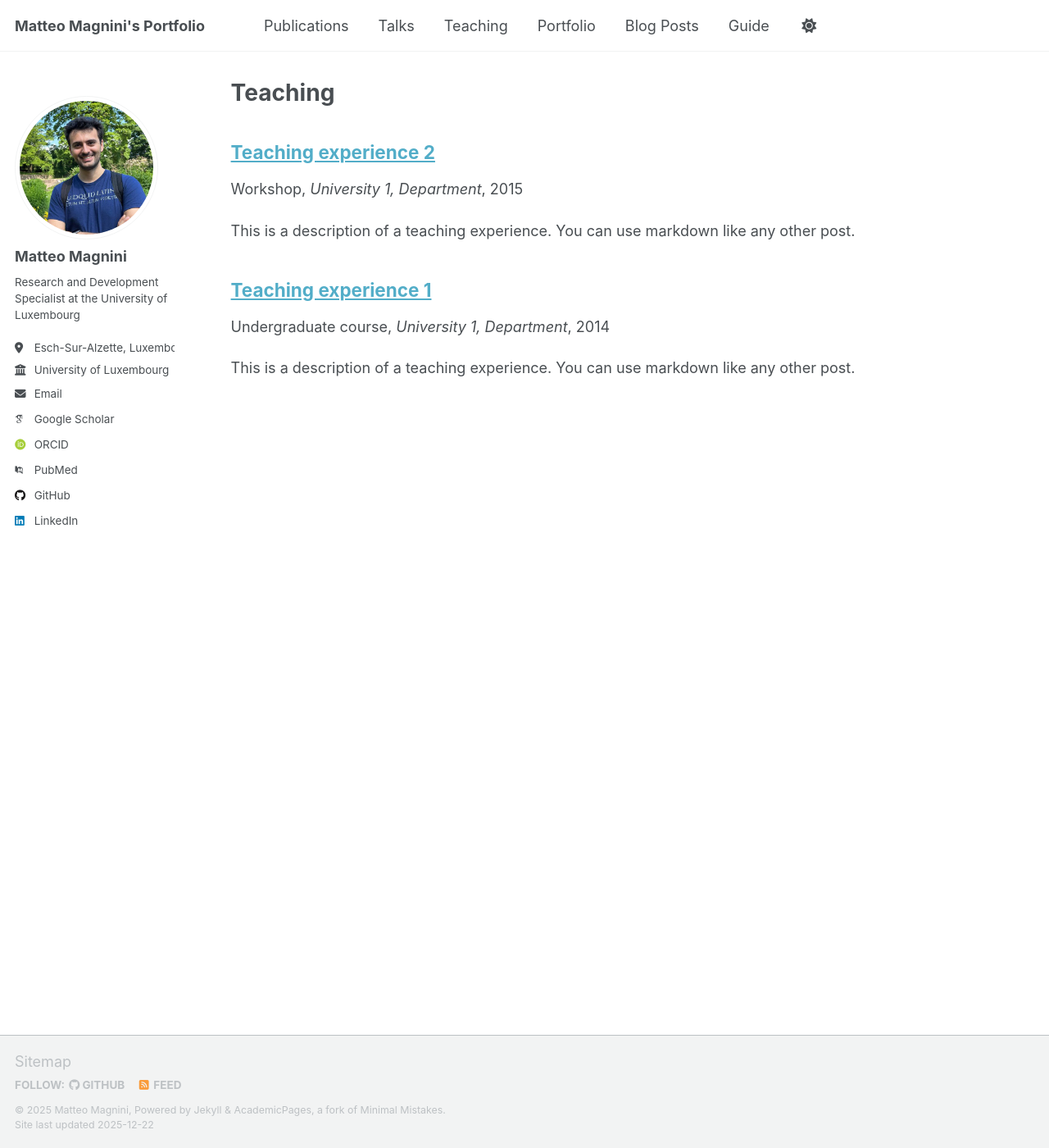
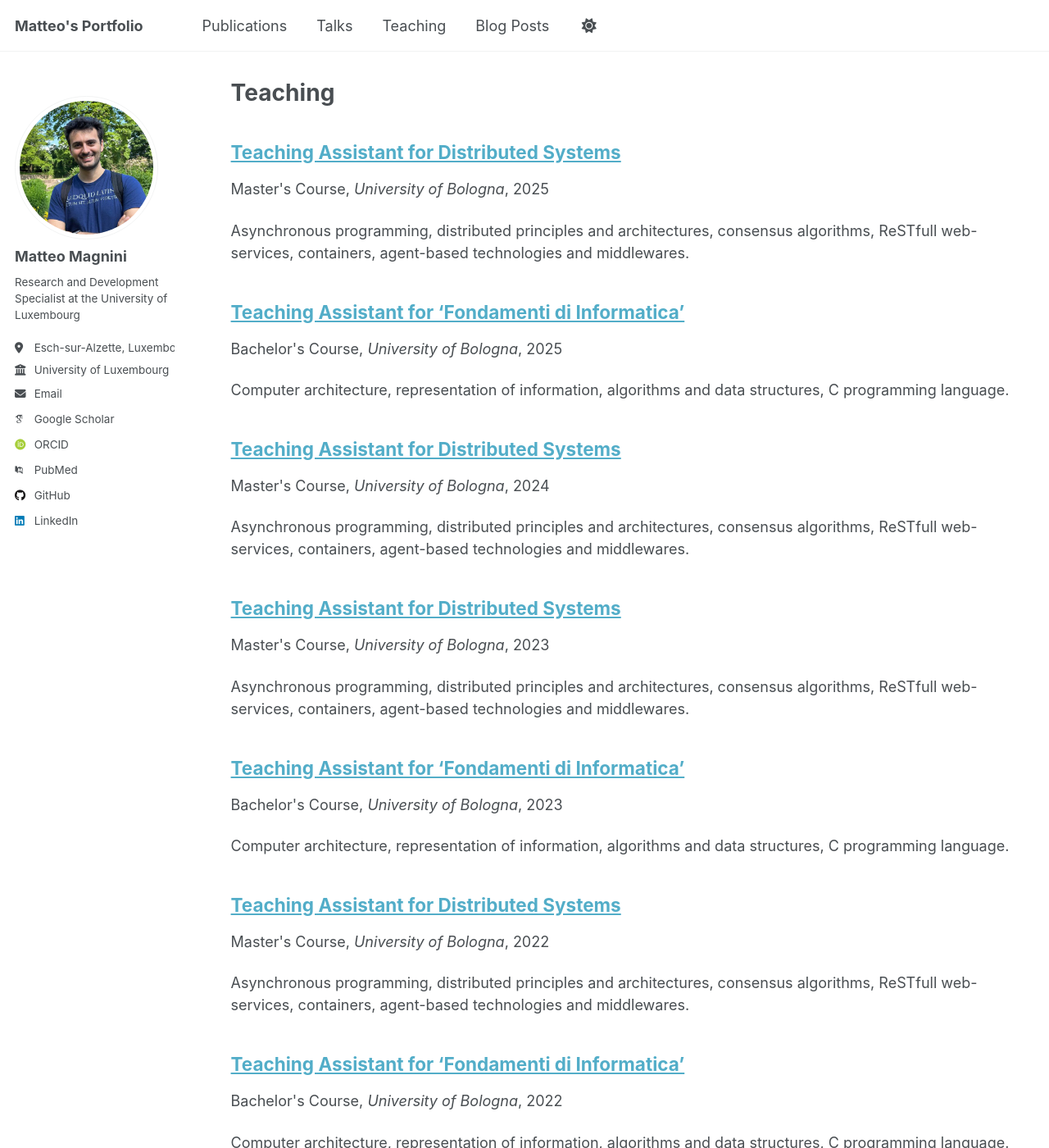
Before and after one commit to MatteoMagnini/matteomagnini.github.io, a Jekyll site: the page built from _pages/teaching.html, in a window 1280 px wide and 1400 px high. Shown: the whole window at 82% size. Built offline with Jekyll 4.4.1, drawn with Linux system fonts in a browser that asks for light colours; some web fonts are replaced; a script that is not in the unit is left out.

Commit message:
chore: add courses (no external links yet)

```diff
--- a/_config.yml
+++ b/_config.yml
@@ -9,10 +9,10 @@
 # Basic Site Settings
 locale                   : "en-US"
 site_theme               : "default" # Currently available options are "default", "air"
-title                    : "Matteo Magnini's Portfolio"  # Update this with your site title
+title                    : "Matteo's Portfolio"  # Update this with your site title
 title_separator          : "-"
 name                     : &name "Matteo Magnini"
-description              : &description "Matteo Magnini's portfolio"   # Update this with a general description of your site, this is the default if not overridden by a page
+description              : &description "Matteo's portfolio"   # Update this with a general description of your site, this is the default if not overridden by a page
 url                      : https://matteomagnini.github.io # The base hostname & protocol for your site e.g. "https://[your GitHub username].github.io",
                                                            # or if you already have some other page hosted on Github then use "https://[your GitHub username].github.io/[Your Repo Name]"
 baseurl                  : "" # the subpath of your site, e.g. "/blog"
@@ -27,7 +27,7 @@ author:
   name             : "Matteo Magnini"
   pronouns         : # example: "she/her"
   bio              : "Research and Development Specialist at the University of Luxembourg"
-  location         : "Esch-Sur-Alzette, Luxembourg"
+  location         : "Esch-sur-Alzette, Luxembourg"
   employer         : "University of Luxembourg"
   uri              : # URL
   email            : "matteo.magnini@uni.lu"
--- a/_teaching/2014-spring-teaching-1.md
+++ /dev/null
@@ -1,20 +0,0 @@
----
-title: "Teaching experience 1"
-collection: teaching
-type: "Undergraduate course"
-permalink: /teaching/2014-spring-teaching-1
-venue: "University 1, Department"
-date: 2014-01-01
-location: "City, Country"
----
-
-This is a description of a teaching experience. You can use markdown like any other post.
-
-Heading 1
-======
-
-Heading 2
-======
-
-Heading 3
-======
--- a/_teaching/2015-spring-teaching-2.md
+++ /dev/null
@@ -1,20 +0,0 @@
----
-title: "Teaching experience 2"
-collection: teaching
-type: "Workshop"
-permalink: /teaching/2015-spring-teaching-1
-venue: "University 1, Department"
-date: 2015-01-01
-location: "City, Country"
----
-
-This is a description of a teaching experience. You can use markdown like any other post.
-
-Heading 1
-======
-
-Heading 2
-======
-
-Heading 3
-======
--- /dev/null
+++ b/_teaching/2022-spring-finf.md
@@ -0,0 +1,12 @@
+---
+title: "Teaching Assistant for 'Fondamenti di Informatica'"
+collection: teaching
+type: "Bachelor's Course"
+permalink: /teaching/2022-spring-finf
+venue: "University of Bologna"
+date: 2022-02-01
+location: "Cesena, Italy"
+---
+
+Computer architecture, representation of information, algorithms and data structures, C programming
+language.
--- /dev/null
+++ b/_teaching/2022-winter-ds.md
@@ -0,0 +1,12 @@
+---
+title: "Teaching Assistant for Distributed Systems"
+collection: teaching
+type: "Master's Course"
+permalink: /teaching/2022-winter-ds
+venue: "University of Bologna"
+date: 2022-09-01
+location: "Cesena, Italy"
+---
+
+Asynchronous programming, distributed principles and architectures, consensus algorithms, ReSTfull
+web-services, containers, agent-based technologies and middlewares.
--- /dev/null
+++ b/_teaching/2023-spring-finf.md
@@ -0,0 +1,12 @@
+---
+title: "Teaching Assistant for 'Fondamenti di Informatica'"
+collection: teaching
+type: "Bachelor's Course"
+permalink: /teaching/2023-spring-finf
+venue: "University of Bologna"
+date: 2023-02-01
+location: "Cesena, Italy"
+---
+
+Computer architecture, representation of information, algorithms and data structures, C programming
+language.
--- /dev/null
+++ b/_teaching/2023-winter-ds.md
@@ -0,0 +1,12 @@
+---
+title: "Teaching Assistant for Distributed Systems"
+collection: teaching
+type: "Master's Course"
+permalink: /teaching/2023-winter-ds
+venue: "University of Bologna"
+date: 2023-09-01
+location: "Cesena, Italy"
+---
+
+Asynchronous programming, distributed principles and architectures, consensus algorithms, ReSTfull
+web-services, containers, agent-based technologies and middlewares.
--- /dev/null
+++ b/_teaching/2024-winter-ds.md
@@ -0,0 +1,12 @@
+---
+title: "Teaching Assistant for Distributed Systems"
+collection: teaching
+type: "Master's Course"
+permalink: /teaching/2024-winter-ds
+venue: "University of Bologna"
+date: 2024-09-01
+location: "Cesena, Italy"
+---
+
+Asynchronous programming, distributed principles and architectures, consensus algorithms, ReSTfull
+web-services, containers, agent-based technologies and middlewares.
--- /dev/null
+++ b/_teaching/2025-spring-finf.md
@@ -0,0 +1,12 @@
+---
+title: "Teaching Assistant for 'Fondamenti di Informatica'"
+collection: teaching
+type: "Bachelor's Course"
+permalink: /teaching/2025-spring-finf
+venue: "University of Bologna"
+date: 2025-02-01
+location: "Cesena, Italy"
+---
+
+Computer architecture, representation of information, algorithms and data structures, C programming
+language.
--- /dev/null
+++ b/_teaching/2025-winter-ds.md
@@ -0,0 +1,12 @@
+---
+title: "Teaching Assistant for Distributed Systems"
+collection: teaching
+type: "Master's Course"
+permalink: /teaching/2025-winter-ds
+venue: "University of Bologna"
+date: 2025-09-01
+location: "Cesena, Italy"
+---
+
+Asynchronous programming, distributed principles and architectures, consensus algorithms, ReSTfull
+web-services, containers, agent-based technologies and middlewares.
```
Also changed, not shown: _data/navigation.yml (+4 -4 lines).
